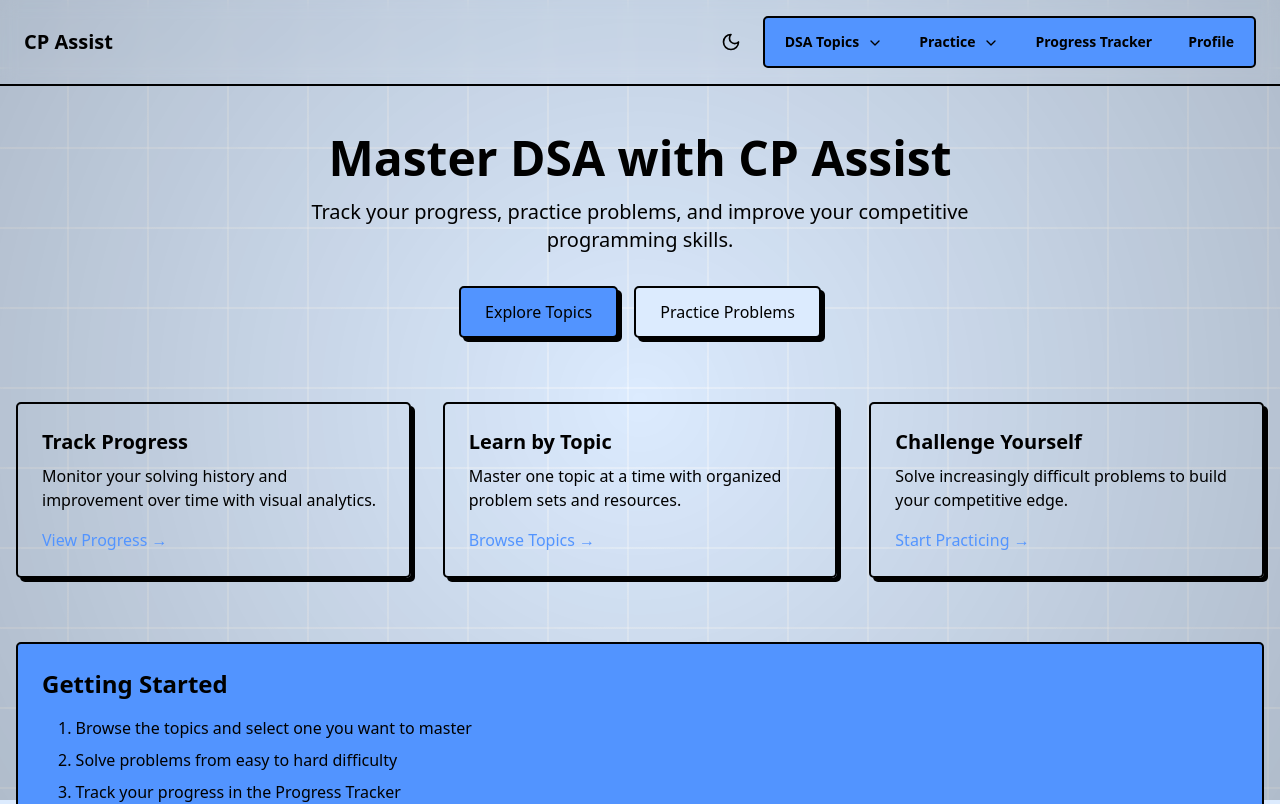
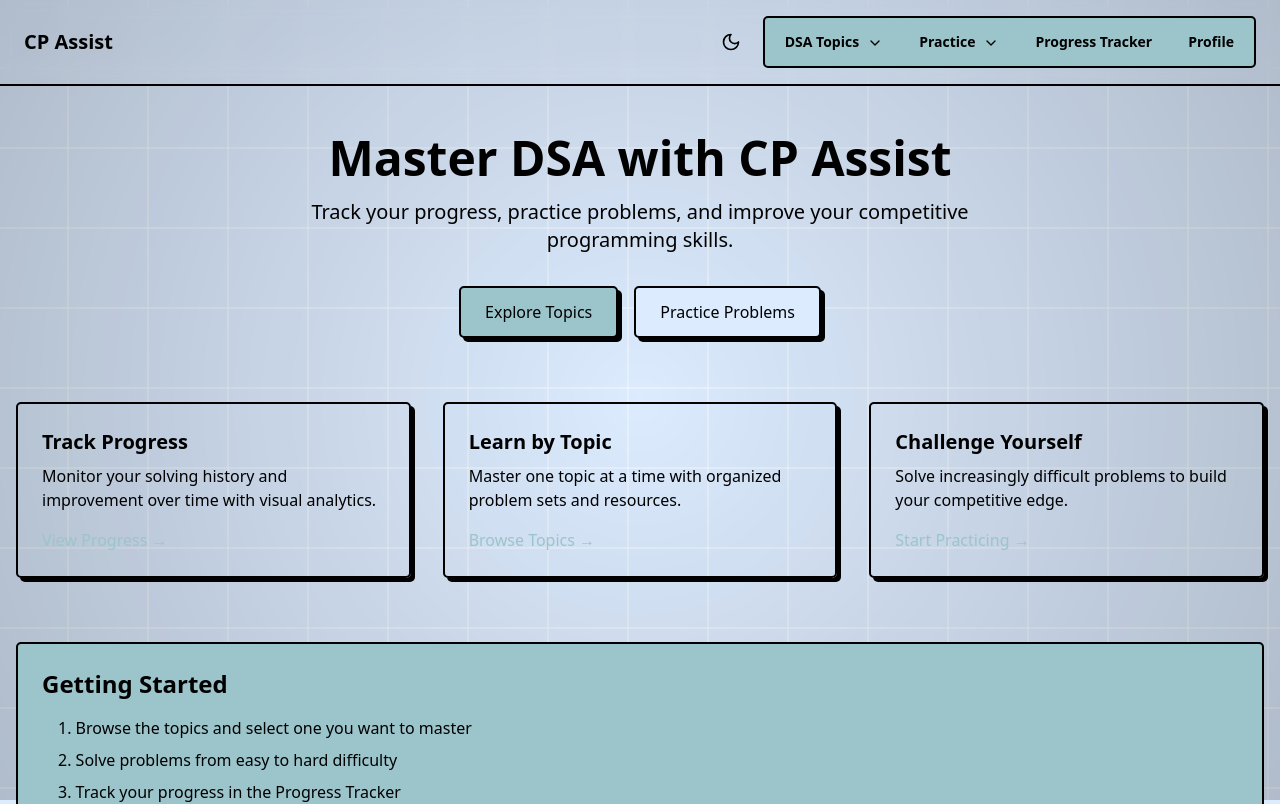
Before and after one commit to Arnab-Afk/cpassist, a React (Vite) app in the folder frontend/: page / in a window 1280 px wide. Shown: the top 804 px of the page. Built offline with nearby package versions, Linux system fonts and the light colour scheme.

Commit message:
fix: Update main color variable to ensure consistent theming across components

```diff
--- a/frontend/src/components/NavigationMenu.tsx
+++ b/frontend/src/components/NavigationMenu.tsx
@@ -54,11 +54,11 @@ const dsaTopics: { title: string; href: string; description: string }[] = [
 
 export default function MainNavigationMenu() {
   return (
-    <NavigationMenu className="z-50"> {/* Changed from z-5 to z-50 for better stacking */}
+    <NavigationMenu className="z-5">
       <NavigationMenuList>
         <NavigationMenuItem>
           <NavigationMenuTrigger>DSA Topics</NavigationMenuTrigger>
-          <NavigationMenuContent className="backdrop-blur-md bg-background/95"> {/* Added backdrop blur */}
+          <NavigationMenuContent>
             <ul className="grid w-[400px] gap-3 p-2 md:w-[500px] md:grid-cols-2 lg:w-[600px]">
               {dsaTopics.map((topic) => (
                 <ListItem
@@ -75,7 +75,7 @@ export default function MainNavigationMenu() {
 
         <NavigationMenuItem>
           <NavigationMenuTrigger>Practice</NavigationMenuTrigger>
-          <NavigationMenuContent className="backdrop-blur-md bg-background/95"> {/* Added backdrop blur */}
+          <NavigationMenuContent>
             <ul className="grid w-[500px] gap-3 p-2 lg:grid-cols-[.75fr_1fr]">
               <li className="row-span-3">
                 <NavigationMenuLink asChild>
--- a/frontend/src/index.css
+++ b/frontend/src/index.css
@@ -8,7 +8,7 @@
   --secondary-background: oklch(100% 0 0);
   --foreground: oklch(0% 0 0);
   --main-foreground: oklch(0% 0 0);
-  --main: oklch(67.47% 0.1726 259.49);
+  --main: #9BC4CB;
   --border: oklch(0% 0 0);
   --ring: oklch(0% 0 0);
   --overlay: oklch(0% 0 0 / 0.8);
@@ -26,7 +26,7 @@
   --secondary-background: oklch(23.93% 0 0);
   --foreground: oklch(92.49% 0 0);
   --main-foreground: oklch(0% 0 0);
-  --main: oklch(67.47% 0.1726 259.49);
+  --main: #9BC4CB;
   --border: oklch(0% 0 0);
   --ring: oklch(100% 0 0);
   --shadow: 4px 4px 0px 0px var(--border);
```
